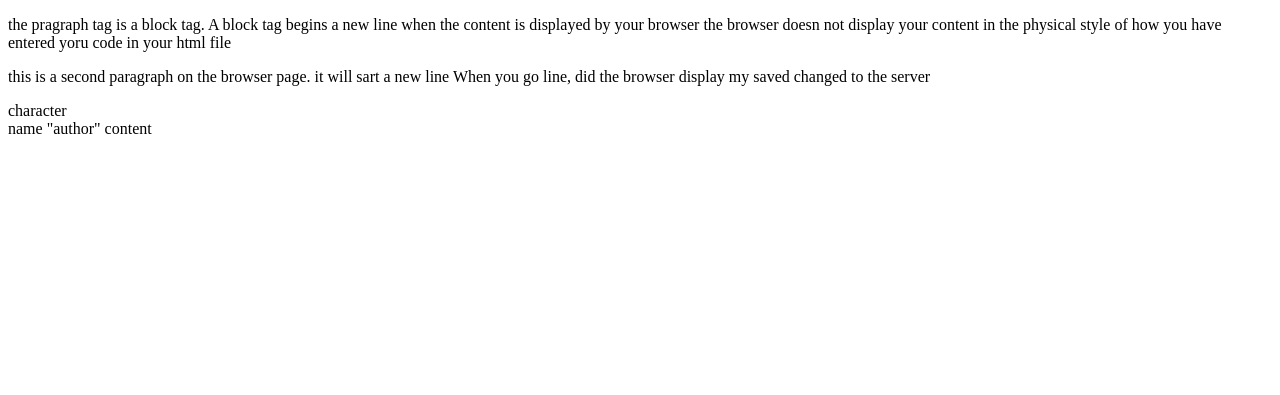
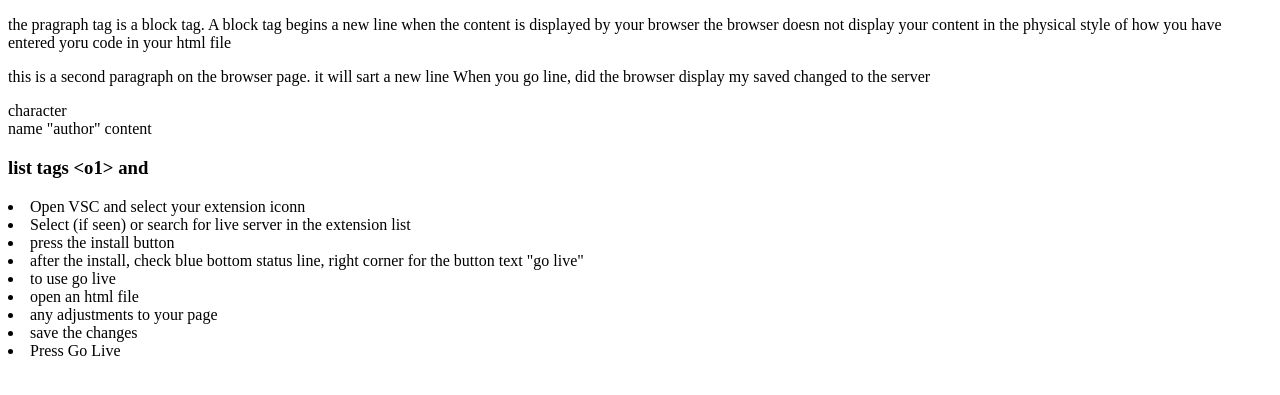
Before and after one commit to comp-1017/1017-sep-2022-a03-workbook-Squirmey, a plain HTML site: page framework/js/index.html in a window 1280 px wide. Shown: the part 91-486 px from the top of the page. Drawn offline with Linux system fonts and the light colour scheme.

Commit message:
Anchor tag demo

```diff
--- a/framework/js/index.html
+++ b/framework/js/index.html
@@ -52,6 +52,44 @@ changed to the server </p>
        <main>character <utf-8></utf-8></main>
     </head> name "author" content
     <body>
+        <!-- of you wish to use a omponent of a reserve tag or the whole tag
+        you would be in trouble using the tag
+    instead you can use special character strings to represent components
+of the tag such  <&lt; and for the > would be &gt; symbols-->
+        <h3> list tags  &lt;o1&gt; and </h3>
+        <!-- these are block tags
+        Create an ordered list (numbered) Using <o1&lt;
+        Create and unordred list(bullitined) using <o1>
+            items in the list indicated using the line iem <11)
+            Lists(can be nested and mixed)
+        -->
+        <!--parameters
+        href: points to this desired location
+    target: optional
+      default is the same broweser display page
+      _blank will open the destination in a new browser tab(page)
 
+-->
+<ahraf= "https://www.nait.ca" target = "_blank" go to nait</a>
+        <o1>
+        <li> Open VSC and select your extension iconn
+            <li> Select (if seen) or search for live server in the extension list</li>
+            <li> press the install button</li>
+            <li> after the install, check blue bottom status line, right corner for
+                the button text "go live"
+                <li> to use go live</li>
+                <o1>
+                    <li>open an html file</li>
+                    <li> any adjustments to your page</li>
+                    <li>save the changes</li>
+                   <li> Press Go Live</li>
+
+                </o1>
+
+
+            </li>
+        </l1>
+
+        </o1>
     </body>
 </html>
```
